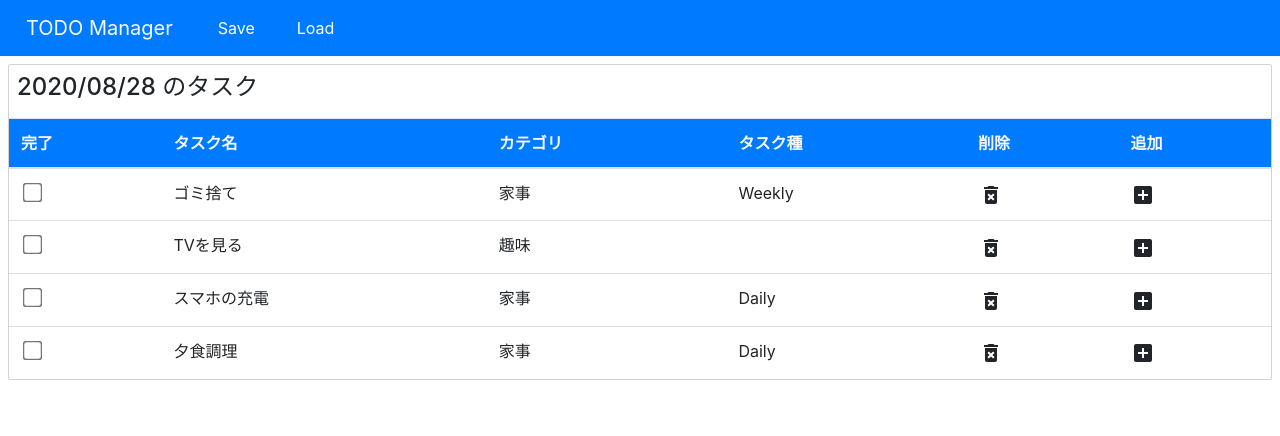
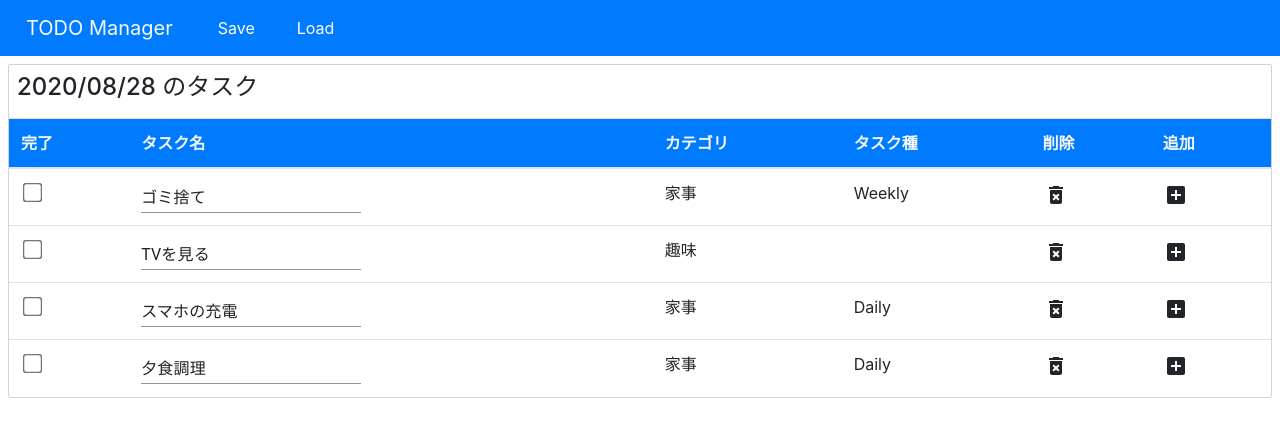
Before and after one commit to ritafuni/todo-manager, a React (Create React App) app: page / in a window 1280 px wide. Shown: the top 436 px of the page. Built offline with nearby package versions, Linux system fonts and the light colour scheme; the HTML template or start-up script is replaced by a standard one.

Commit message:
enabled task name input

```diff
--- a/src/App.jsx
+++ b/src/App.jsx
@@ -17,7 +17,9 @@ function App(){
   function LoadJSON(){
     const storeData = window.localStorage.getItem(LOCALSTORAGE_KEY);
     const json = storeData ? JSON.parse(storeData) : initialData;
-    changeState(json);
+    changeState(
+      json
+    );
   }
 
   function AddTask(index){
@@ -68,6 +70,21 @@ function App(){
         [newColumn.id]: newColumn
       }
     });
+  }
+
+  function EditTaskName(value, index){
+    const newTask = {
+      ...state.tasks[index],
+      content: value
+    };
+    changeState({
+      ...state,
+      tasks: {
+        ...state.tasks,
+        [index]: newTask
+      }
+    });
+    console.log(state);
   }
 
   //resultに結果が入ってくる
@@ -121,6 +138,7 @@ function App(){
           tasks={tasks}
           addFunc={AddTask}
           delFunc={DeleteTask}
+          changeTaskNameFunc={EditTaskName}
         />
       </DragDropContext>
     </div>
--- a/src/Components/Column.jsx
+++ b/src/Components/Column.jsx
@@ -53,6 +53,7 @@ function Column(props){
                 index={index}
                 addFunc={props.addFunc}
                 delFunc={props.delFunc}
+                changeTaskNameFunc={props.changeTaskNameFunc}
               />
             )}
             {provided.placeholder}
--- a/src/Components/Task.jsx
+++ b/src/Components/Task.jsx
@@ -3,6 +3,7 @@ import styled from 'styled-components';
 import {Draggable} from 'react-beautiful-dnd';
 import DeleteForeverIcon from '@material-ui/icons/DeleteForever';
 import AddBoxIcon from '@material-ui/icons/AddBox';
+import Input from '@material-ui/core/Input';
 
 //>?で内部のスタイル指定ができる
 const Container = styled.tr`
@@ -32,7 +33,7 @@ function Task(props){
           isDragging={snapshot.isDragging}
         >
           <td><input type='checkbox' className='task-checkbox' /></td>
-          <td>{props.task.content}</td>
+          <td><Input defaultValue={props.task.content} onChange={(event) => props.changeTaskNameFunc(event.target.value, props.task.id)} /></td>
           <td>{props.task.category}</td>
           <td>{props.task.taskType}</td>
           <td>
```
